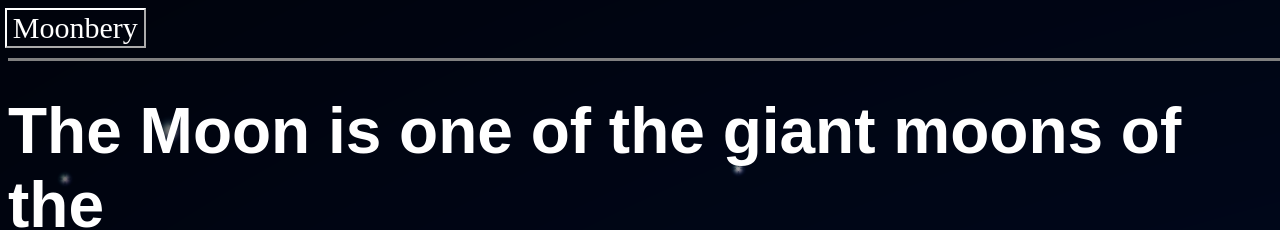
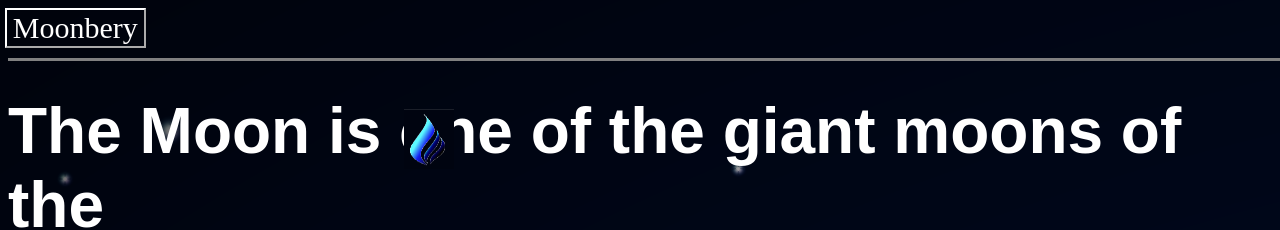
Before and after one commit to akostothh/moon, a plain HTML site: page index.html in a window 1280 px wide. Shown: the top 230 px of the page. Drawn offline with Linux system fonts and the light colour scheme.

Commit message:
Update style.css

```diff
--- a/style.css
+++ b/style.css
@@ -60,7 +60,7 @@
     width: 50px;
     height: 60px;
     bottom:780px;
-    left:2325px;
+    left:235px;
 }
 
 .bekezdes1{
```
